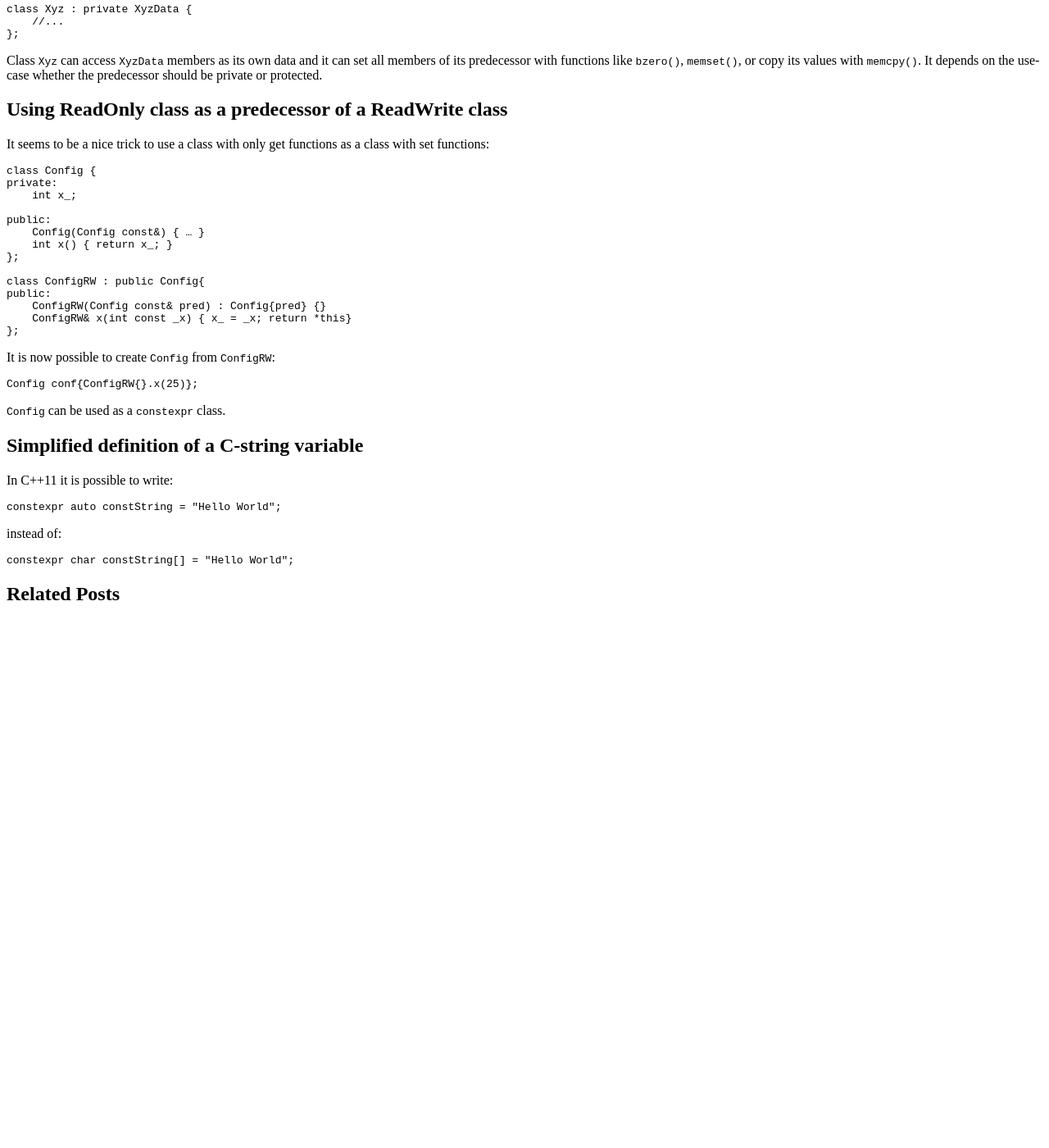
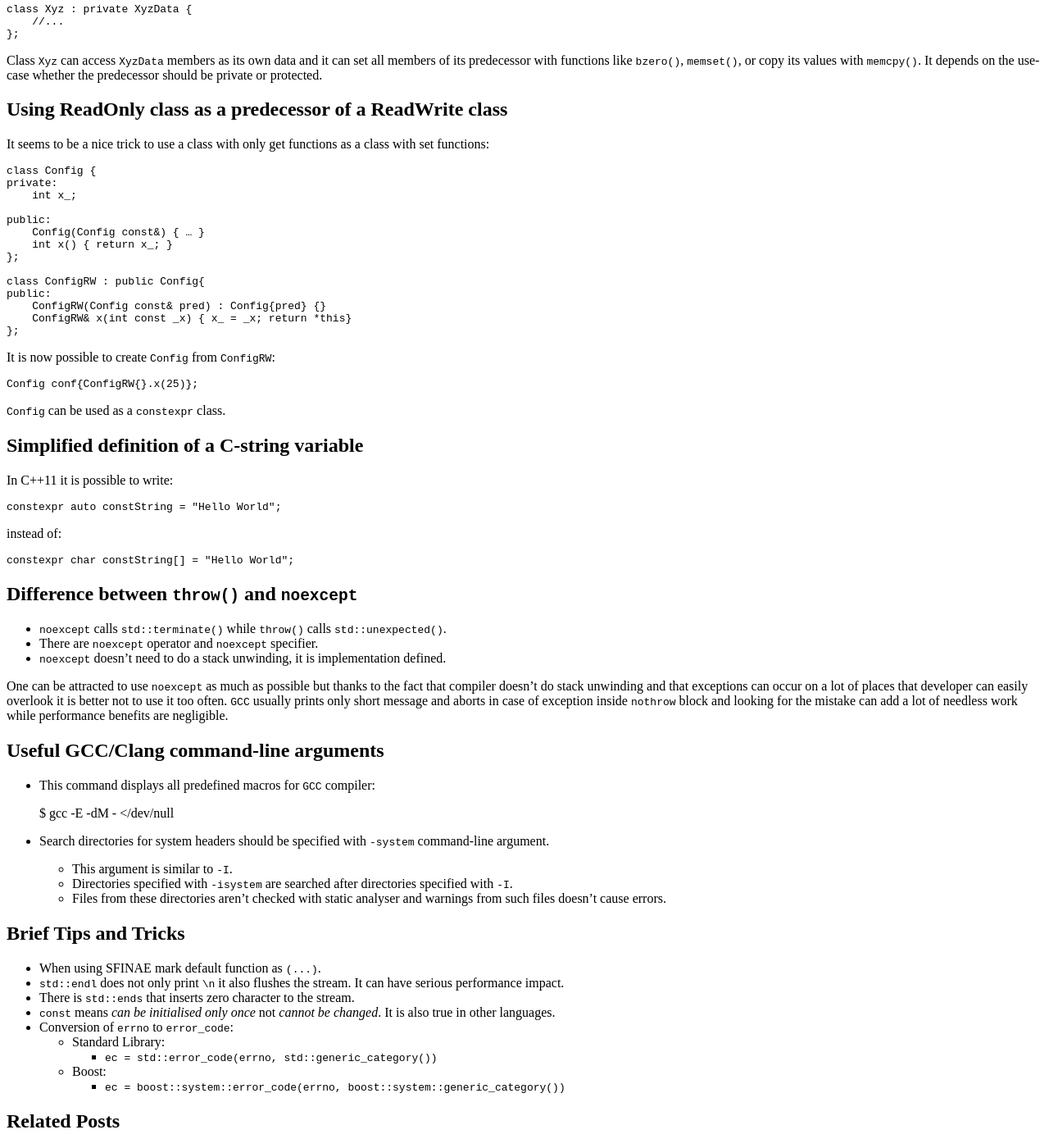
Before and after one commit to meave-labs/meave-labs.github.io.bak, a Jekyll site: the page built from _posts/2018-12-26-c++-tips-and-tricks.md, in a window 1280 px wide and 1400 px high, scrolled down 462 px. Shown: the whole window at 82% size. Built offline with Jekyll 4.4.1, drawn with Linux system fonts in a browser that asks for light colours; our own code applies the rules of GitHub Pages for plain Markdown files; Markdown is read by kramdown in place of the engine named in the settings; before the commit the page ends 1220 px from its top, so only the background shows below that.

Commit message:
Added other tips.

```diff
--- a/_posts/2018-12-26-c++-tips-and-tricks.md
+++ b/_posts/2018-12-26-c++-tips-and-tricks.md
@@ -54,3 +54,40 @@ instead of:
 
 
     constexpr char constString[] = "Hello World";
+
+
+Difference between `throw()` and `noexcept`
+------------------------------------------
+
+* `noexcept` calls `std::terminate()` while `throw()` calls `std::unexpected()`.
+* There are `noexcept` operator and `noexcept` specifier.
+* `noexcept` doesn't need to do a stack unwinding, it is implementation defined.
+
+One can be attracted to use `noexcept` as much as possible but thanks to the fact that compiler doesn't do stack unwinding and that exceptions can occur on a lot of places that developer can easily overlook it is better not to use it too often.
+`GCC` usually prints only short message and aborts in case of exception inside `nothrow` block and looking for the mistake can add a lot of needless work while performance benefits are negligible.
+
+
+Useful GCC/Clang command-line arguments
+---------------------------
+
+* This command displays all predefined macros for `GCC` compiler:
+
+    $ gcc -E -dM - </dev/null
+
+* Search directories for system headers should be specified with `-system` command-line argument.
+  * This argument is similar to `-I`.
+  * Directories specified with `-isystem` are searched after directories specified with `-I`.
+  * Files from these directories aren't checked with static analyser and warnings from such files doesn't cause errors.
+
+Brief Tips and Tricks
+---------------------
+
+* When using SFINAE mark default function as `(...)`.
+* `std::endl` does not only print `\n` it also flushes the stream. It can have serious performance impact.
+* There is `std::ends` that inserts zero character to the stream.
+* `const` means *can be initialised only once* not *cannot be changed*. It is also true in other languages.
+* Conversion of `errno` to `error_code`:
+  * Standard Library:
+    * `ec = std::error_code(errno, std::generic_category())`
+  * Boost:
+    * `ec = boost::system::error_code(errno, boost::system::generic_category())`
```
